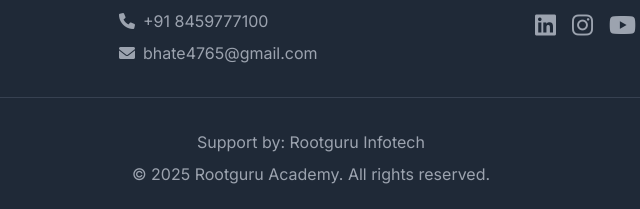
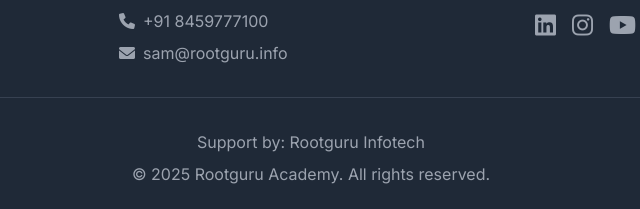
Before and after one commit to rootguru4u/rootguru-website, a plain HTML site: page index.html in a window 1280 px wide. Shown: the part 3721-3930 px from the top of the page, 329-969 px from the left. Drawn offline with nearby package versions, Linux system fonts and the light colour scheme.

Commit message:
Update index.html

```diff
--- a/index.html
+++ b/index.html
@@ -278,7 +278,7 @@
                     <h4 class="text-lg font-semibold mb-4">Contact Info</h4>
                     <div class="space-y-2">
                         <p class="text-gray-400"><i class="fas fa-phone mr-2"></i>+91 8459777100</p>
-                        <p class="text-gray-400"><i class="fas fa-envelope mr-2"></i>bhate4765@gmail.com</p>
+                        <p class="text-gray-400"><i class="fas fa-envelope mr-2"></i>sam@rootguru.info</p>
                     </div>
                 </div>
                 <div>
```
